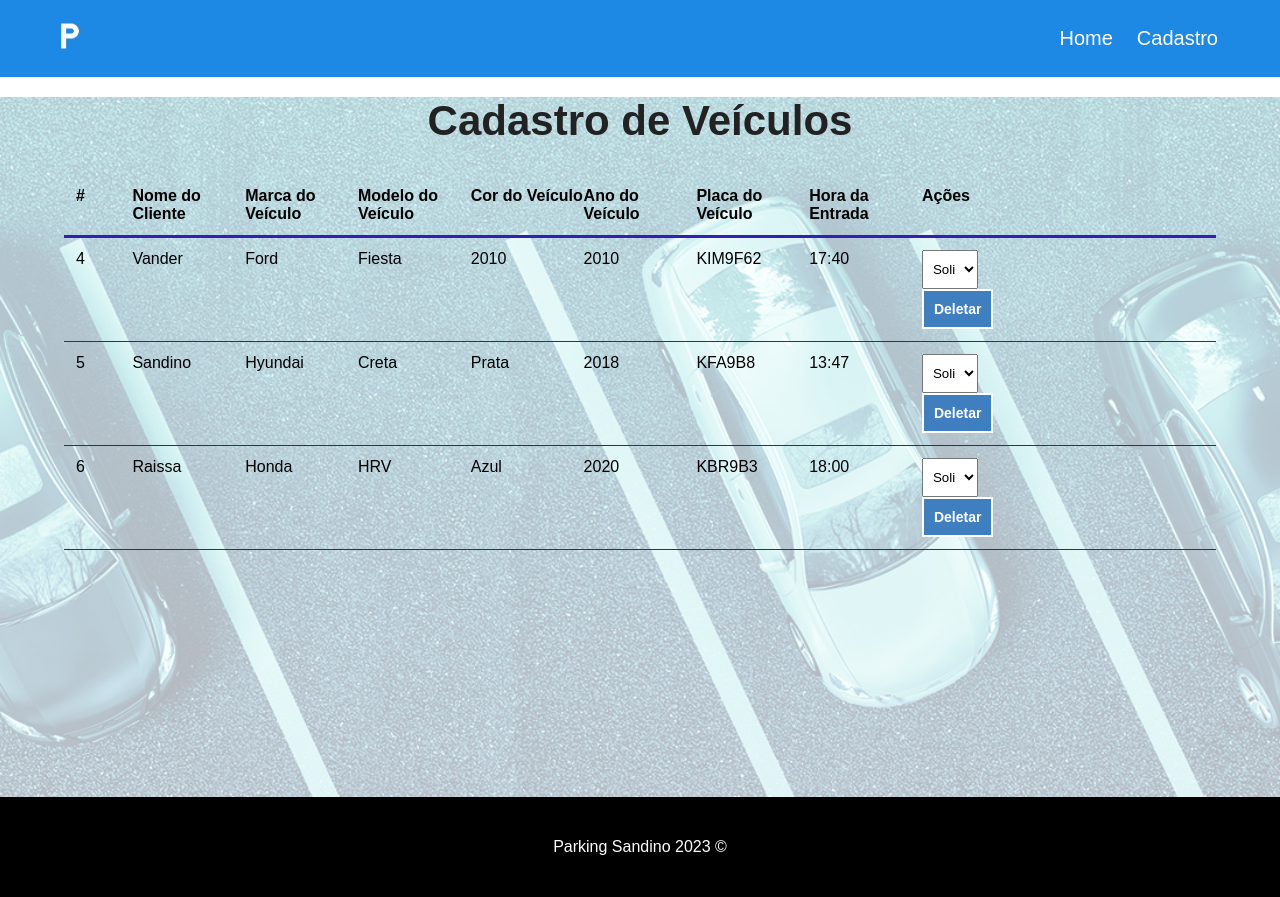
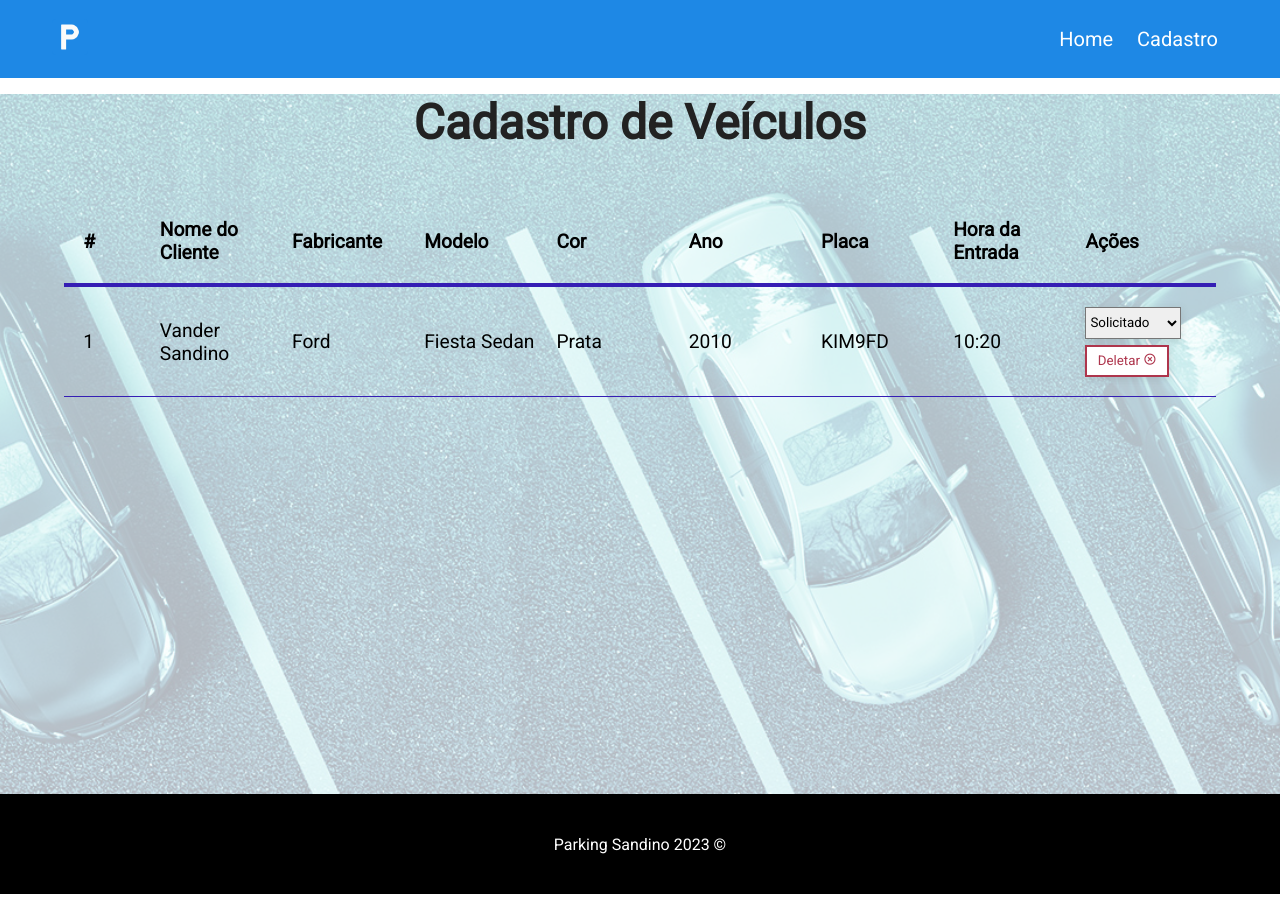
Before and after one commit to vandersann/app-parking, a Vue app: page /cadastro in a window 1280 px wide. Built offline with nearby package versions, Linux system fonts and the light colour scheme; data requests are answered from the project's data file.

Commit message:
project improvements

```diff
--- a/db/db.json
+++ b/db/db.json
@@ -15,38 +15,15 @@
   ],
   "carros": [
     {
-      "nome": "Vander",
-      "marca": "Ford",
-      "modelo": "Fiesta",
-      "cor": "2010",
+      "nome": "Vander Sandino",
+      "fabricante": "Ford",
+      "modelo": "Fiesta Sedan",
+      "cor": "Prata",
       "ano": "2010",
-      "placa": "KIM9F62",
-      "hora": "17:40",
-      "msg": null,
+      "placa": "KIM9FD",
+      "hora": "10:20",
       "status": "Solicitado",
-      "id": 4
-    },
-    {
-      "nome": "Sandino",
-      "marca": "Hyundai",
-      "modelo": "Creta",
-      "cor": "Prata",
-      "ano": "2018",
-      "placa": "KFA9B8",
-      "hora": "13:47",
-      "status": "Solicitado",
-      "id": 5
-    },
-    {
-      "nome": "Raissa",
-      "marca": "Honda",
-      "modelo": "HRV",
-      "cor": "Azul",
-      "ano": "2020",
-      "placa": "KBR9B3",
-      "hora": "18:00",
-      "status": "Solicitado",
-      "id": 6
+      "id": 1
     }
   ]
 }
--- a/public/index.html
+++ b/public/index.html
@@ -1,17 +1,24 @@
 <!DOCTYPE html>
 <html lang="">
+
 <head>
   <meta charset="utf-8">
   <meta http-equiv="X-UA-Compatible" content="IE=edge">
   <meta name="viewport" content="width=device-width,initial-scale=1.0">
+  <link href='https://unpkg.com/boxicons@2.1.4/css/boxicons.min.css' rel='stylesheet'>
   <link rel="icon" href="<%= BASE_URL %>icon.png">
-    <title><%= htmlWebpackPlugin.options.title %></title>
+  <title>
+    <%= htmlWebpackPlugin.options.title %>
+  </title>
 </head>
+
 <body>
   <noscript>
-      <strong>We're sorry but <%= htmlWebpackPlugin.options.title %> doesn't work properly without JavaScript enabled. Please enable it to continue.</strong>
+    <strong>We're sorry but <%= htmlWebpackPlugin.options.title %> doesn't work properly without JavaScript enabled.
+        Please enable it to continue.</strong>
   </noscript>
   <div id="app"></div>
   <!-- built files will be auto injected -->
 </body>
+
 </html>
--- a/src/App.vue
+++ b/src/App.vue
@@ -24,15 +24,22 @@ export default {
 </script>
 
 <style>
+
+  @import url('https://fonts.googleapis.com/css2?family=Roboto&display=swap');
+
   * {
-    font-family: Arial, Helvetica, sans-serif;
+    font-family: 'Roboto', sans-serif;
     padding: 0;
     margin: 0;
     box-sizing: border-box;
   }
 
+  html {
+    font-size: 62,5%;
+  }
+
   main {
-    margin-top: 20px;
+    margin-top: 1rem;
     min-height: 100%;
     display: block;
     min-height: 100vh;
@@ -41,6 +48,7 @@ export default {
     min-height: calc(100vh - 100px);
     position: relative;
     width: 100%;
+    scroll-behavior: smooth;
   }
 
   main .bg {
@@ -60,8 +68,8 @@ export default {
 
   h1 {
     text-align: center;
-    font-size: 42px;
-    margin-bottom: 30px;
+    font-size: 3rem;
+    margin-bottom: 3rem;
     color: #222;
   }
 </style>
--- a/src/components/CarForm.vue
+++ b/src/components/CarForm.vue
@@ -9,8 +9,8 @@
                 <input type="text" id="nome" v-model="nome" placeholder="Insira seu nome">
             </div>
             <div class="input-container">
-                <label for="marca">Marca do Carro: </label>
-                <input type="text" id="marca" v-model="marca" placeholder="Insira a marca do veículo">
+                <label for="fabricante">Fabricante: </label>
+                <input type="text" id="fabricante" v-model="fabricante" placeholder="Insira o fabricante do veículo">
             </div>
             <div class="input-container">
                 <label for="modelo">Modelo do Carro: </label>
@@ -53,7 +53,7 @@
         data() {
             return {
                 nome: null,
-                marca: null,
+                fabricante: null,
                 modelo: null,
                 cor: null,
                 ano: null,
@@ -69,7 +69,7 @@
 
                 const data = {
                     nome: this.nome,
-                    marca: this.marca,
+                    fabricante: this.fabricante,
                     modelo: this.modelo,
                     cor: this.cor,
                     ano: this.ano,
@@ -98,7 +98,7 @@
 
                 // Limpar campos
                 this.nome = "";
-                this.marca = "";
+                this.fabricante = "";
                 this.modelo = "";
                 this.cor = "";
                 this.ano = "";
--- a/src/components/Dashbord.vue
+++ b/src/components/Dashbord.vue
@@ -12,11 +12,11 @@
 
                 <div class="order-id"># </div>
                 <div>Nome do Cliente </div>
-                <div>Marca do Veículo </div>
-                <div>Modelo do Veículo </div>
-                <div>Cor do Veículo </div>
-                <div>Ano do Veículo </div>
-                <div>Placa do Veículo </div>
+                <div>Fabricante</div>
+                <div>Modelo</div>
+                <div>Cor</div>
+                <div>Ano</div>
+                <div>Placa</div>
                 <div>Hora da Entrada </div>
                 <div>Ações </div>
 
@@ -31,7 +31,7 @@
 
                 <div class="order-number">{{ carro.id }}</div>
                 <div>{{ carro.nome }} </div>
-                <div>{{ carro.marca }}</div>
+                <div>{{ carro.fabricante }}</div>
                 <div>{{ carro.modelo }}</div>
                 <div>{{ carro.cor }}</div>
                 <div>{{ carro.ano }}</div>
@@ -41,11 +41,11 @@
             <div>
 
                 <select name="status" class="status"  @change="updateCarro($event, carro.id)">
-                    <option value="">Status Carro </option>
+                    <option value="statu.id">Status Carro </option>
                     <option :value="statu.tipo" v-for="statu in status" :key="statu.id" :selected="carro.status == statu.tipo"> {{ statu.tipo }} </option>
                 </select>
 
-                <button class="delete-btn" @click="deletarCarro(carro.id)"> Deletar</button>
+                <button class="delete-btn" @click="deletarCarro(carro.id)"> Deletar <i class='bx bx-x-circle'></i></button>
 
             </div>
 
@@ -74,11 +74,11 @@
             }
         },
 
-        // compkent mensagem
+        // component mensagem
 
         components : {
 
-            Mensagem
+            Mensagem,
         },
 
         // Carregar os Carros
@@ -186,12 +186,15 @@
     .table-car-row {
         display: flex;
         flex-wrap: wrap;
+        align-items: center;
+        justify-content: space-between;
+        font-size: 1.2rem;
     }
 
     #table-car-heading{
         font-weight: bold;
-        padding: 12px;
-        border-bottom: 3px solid rgba(53,30,180);
+        padding: 1.2rem;
+        border-bottom: 0.3rem solid rgba(53,30,180);
     }
 
     #table-car-heading div,
@@ -201,7 +204,7 @@
 
     .table-car-row {
         width: 100%;
-        padding: 12px;
+        padding: 1.2rem;
         border-bottom: 1px solid rgba(53,30,180);
 
     }
@@ -211,27 +214,52 @@
         width: 5%;
     }
 
+    .status {
+        height: 2rem;
+        margin-bottom: .4rem;
+        box-shadow: rgba(99, 99, 99, 0.2) 0px 2px 8px 0px;
+    }
 
-    select {
-        padding:  10px 6px;
-        margin-right:  10px;
+    .status select {
+        padding:  .8rem .6rem;
+        margin-right: 1rem;
         width: 50%;
     }
 
     .delete-btn {
-        background-color: #3F7FBF;
-        color: white;
-        font-weight:  bold;
-        padding: 10px;
-        font-size: 14px;
-        border: 2px solid white;
+        color: #AE354C;
+        background-color: #fff;
         cursor: pointer;
-        transition:  .5s;
+        display: block;
+        position: relative;
+        width: 75%;
+        height: 2rem;
+        border: 2px solid #AE354C;
+        box-shadow: rgba(99, 99, 99, 0.2) 0px 2px 8px 0px;
+        transition: all 0.4s cubic-bezier(0.42, 0, 0.58, 1);
     }
-
     .delete-btn:hover {
-        background-color: tomato;
-        font-size: 10px;
+        color: #fff !important;
+        background-color: transparent;
+        text-shadow: nthree;
+    }
+    .delete-btn:hover:before {
+        left: 0%;
+        right: auto;
+        width: 100%;
+    }
+    .delete-btn:before {
+        display: block;
+        position: absolute;
+        top: 0px;
+        right: 0px;
+        height: 100%;
+        width: 0px;
+        z-index: -1;
+        content: '';
+        color: #000 !important;
+        background: #AE354C;
+        transition: all 0.4s cubic-bezier(0.42, 0, 0.58, 1);
     }
 
 </style>
--- a/src/components/Navebar.vue
+++ b/src/components/Navebar.vue
@@ -48,7 +48,6 @@
         margin: 12px;
         transition: .5s;
         font-size: 20px;
-        font-family: Arial, Helvetica, sans-serif;
     }
 
     nav a:hover{
--- a/src/main.js
+++ b/src/main.js
@@ -1,5 +1,8 @@
-import { createApp } from 'vue'
+import {
+    createApp
+} from 'vue'
 import App from './App.vue'
 import router from './router'
+import 'boxicons'
 
 createApp(App).use(router).mount('#app')
```
Also changed, not shown: package.json (+8 -1 lines), 2 other files (tests, documents, lock files or other folders). Lines whose indentation alone changed are shown as unchanged.
